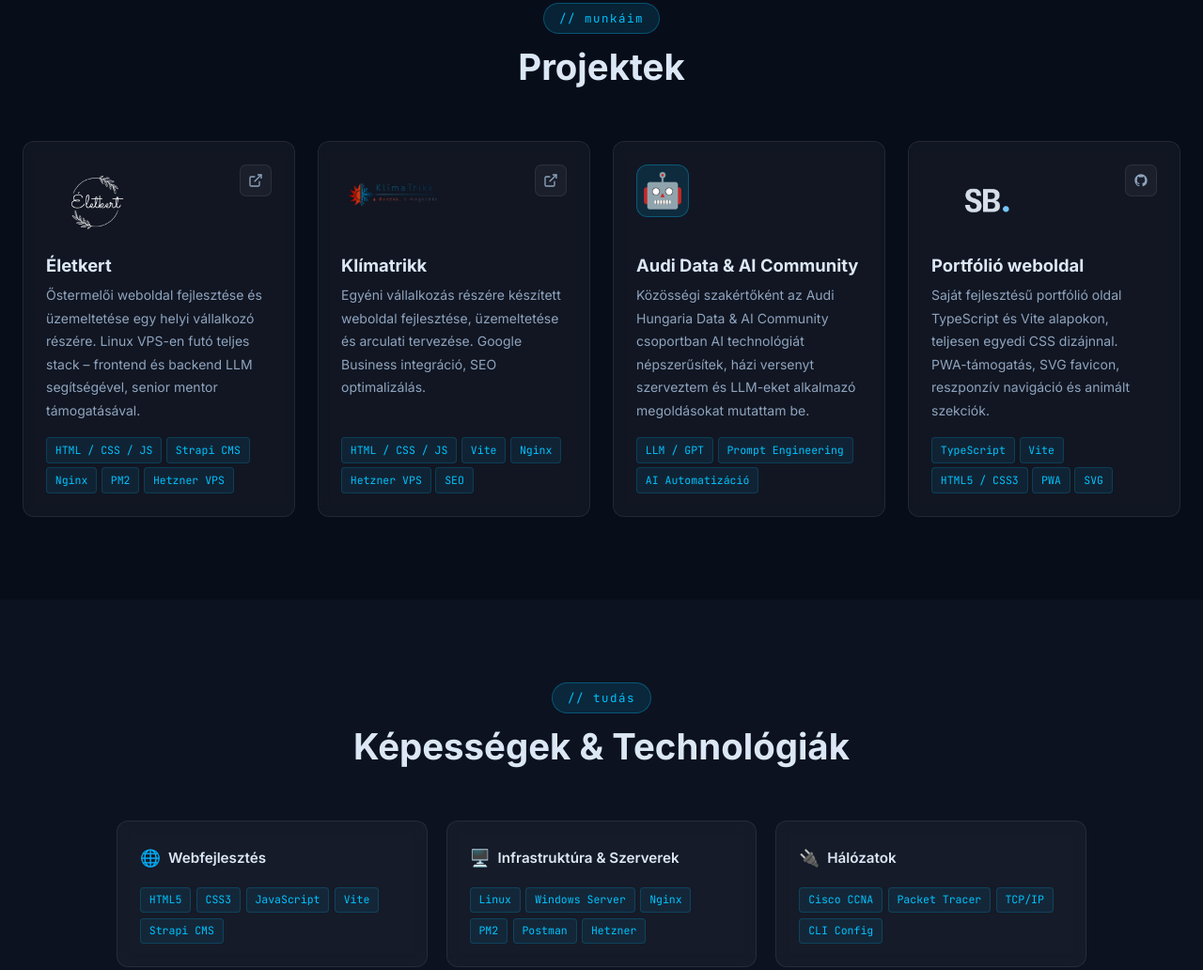
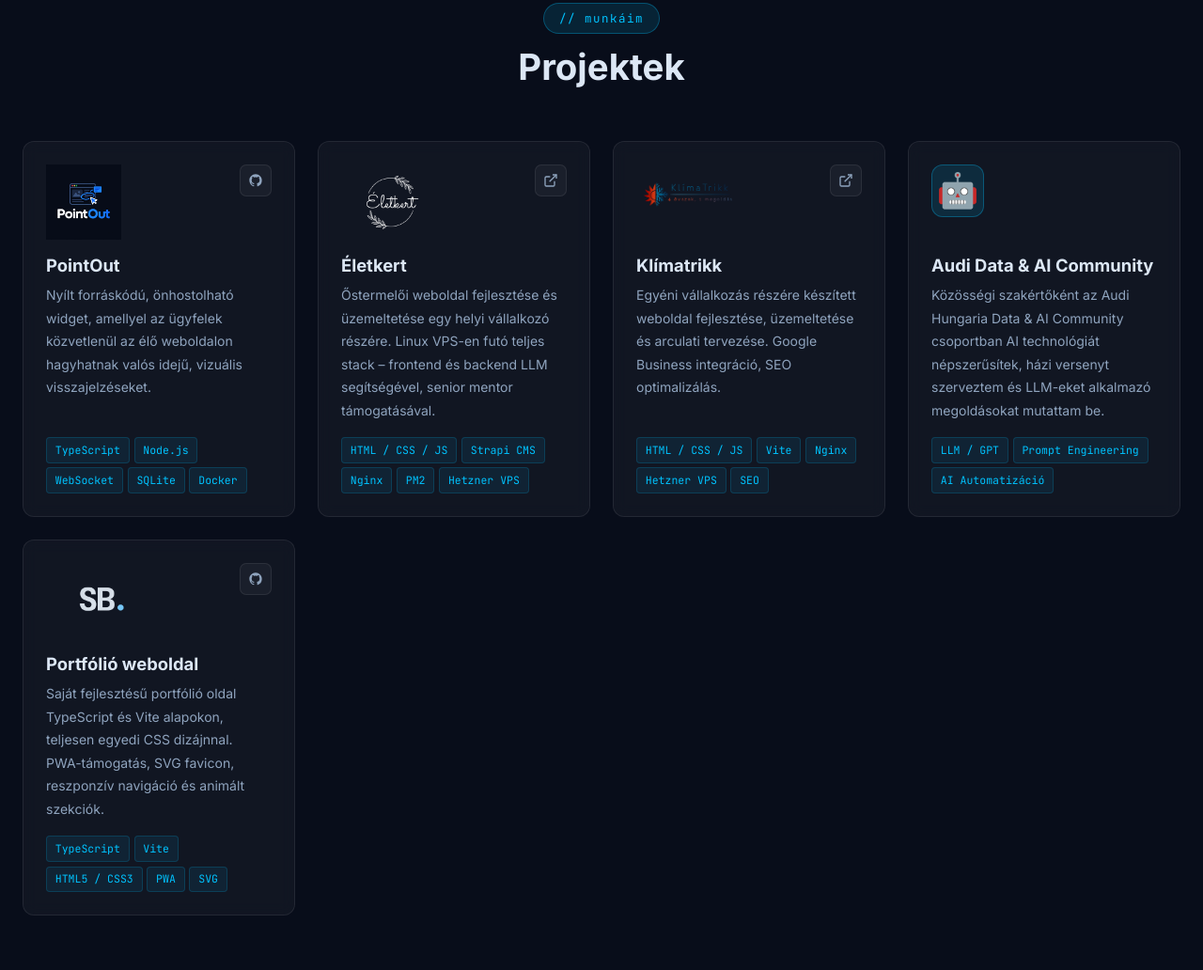
Before and after one commit to KeithNav/keithnav.github.io, a website built with Vite: page react-app/index.html in a window 1280 px wide. Shown: the part 1722-2754 px from the top of the page at 94% size. Built offline with nearby package versions, Linux system fonts and the light colour scheme.

Commit message:
pointout project

```diff
--- a/react-app/index.html
+++ b/react-app/index.html
@@ -301,6 +301,28 @@
       </div>
 
       <div class="projects-grid">
+
+        <article class="project-card card animate-in">
+          <div class="proj-top">
+            <img src="src/pointout-logo.webp" alt="PointOut logó" class="proj-logo" />
+            <div class="proj-links">
+              <a href="https://github.com/KeithNav/PointOut" target="_blank" rel="noopener" class="proj-link" aria-label="PointOut GitHub repository">
+                <svg xmlns="http://www.w3.org/2000/svg" width="16" height="16" fill="currentColor" viewBox="0 0 24 24"><path d="M12 2C6.477 2 2 6.484 2 12.017c0 4.425 2.865 8.18 6.839 9.504.5.092.682-.217.682-.483 0-.237-.008-.868-.013-1.703-2.782.605-3.369-1.343-3.369-1.343-.454-1.158-1.11-1.466-1.11-1.466-.908-.62.069-.608.069-.608 1.003.07 1.531 1.032 1.531 1.032.892 1.53 2.341 1.088 2.91.832.092-.647.35-1.088.636-1.338-2.22-.253-4.555-1.113-4.555-4.951 0-1.093.39-1.988 1.029-2.688-.103-.253-.446-1.272.098-2.65 0 0 .84-.27 2.75 1.026A9.564 9.564 0 0 1 12 6.844a9.59 9.59 0 0 1 2.504.337c1.909-1.296 2.747-1.027 2.747-1.027.546 1.379.202 2.398.1 2.651.64.7 1.028 1.595 1.028 2.688 0 3.848-2.339 4.695-4.566 4.943.359.309.678.92.678 1.855 0 1.338-.012 2.419-.012 2.747 0 .268.18.58.688.482A10.02 10.02 0 0 0 22 12.017C22 6.484 17.522 2 12 2z"/></svg>
+              </a>
+            </div>
+          </div>
+          <h3 class="proj-title">PointOut</h3>
+          <p class="proj-desc" data-i18n="proj.pointout.desc">
+            Nyílt forráskódú, önhostolható widget, amellyel az ügyfelek közvetlenül az élő weboldalon hagyhatnak valós idejű, vizuális visszajelzéseket.
+          </p>
+          <div class="proj-tech">
+            <span class="tag">TypeScript</span>
+            <span class="tag">Node.js</span>
+            <span class="tag">WebSocket</span>
+            <span class="tag">SQLite</span>
+            <span class="tag">Docker</span>
+          </div>
+        </article>
 
         <article class="project-card card animate-in">
           <div class="proj-top">
--- a/react-app/scripts/optimize-images.mjs
+++ b/react-app/scripts/optimize-images.mjs
@@ -8,6 +8,7 @@
   'image.jpg',
   'klimatrikk5.png',
   'pfavicon.png',
+  'pointout-logo.png',
   'logojo_decreased.png',
   'operating-systems-basics.png',
   'it-essentials.png',
--- a/react-app/src/main.ts
+++ b/react-app/src/main.ts
@@ -157,6 +157,7 @@
     'proj.klima.desc': 'Egyéni vállalkozás részére készített weboldal fejlesztése, üzemeltetése és arculati tervezése. Google Business integráció, SEO optimalizálás.',
     'proj.audi.desc': 'Közösségi szakértőként az Audi Hungaria Data & AI Community csoportban AI technológiát népszerűsítek, házi versenyt szerveztem és LLM-eket alkalmazó megoldásokat mutattam be.',
     'proj.portfolio.desc': 'Saját fejlesztésű portfólió oldal TypeScript és Vite alapokon, teljesen egyedi CSS dizájnnal. PWA-támogatás, SVG favicon, reszponzív navigáció és animált szekciók.',
+    'proj.pointout.desc': 'Nyílt forráskódú, önhostolható widget, amellyel az ügyfelek közvetlenül az élő weboldalon hagyhatnak valós idejű, vizuális visszajelzéseket.',
     'skills.tag': '// tudás', 'skills.title': 'Képességek & Technológiák',
     'skills.web': '<span class="sk-icon">🌐</span>Webfejlesztés',
     'skills.infra': '<span class="sk-icon">🖥️</span>Infrastruktúra &amp; Szerverek',
@@ -245,6 +246,7 @@
     'proj.klima.desc': 'Website development, operation, and brand design for a sole proprietor. Google Business integration, SEO optimization.',
     'proj.audi.desc': 'As a community expert in the Audi Hungaria Data & AI Community group, I promote AI technology, organized an in-house competition, and demonstrated LLM-based solutions.',
     'proj.portfolio.desc': 'Self-developed portfolio website built on TypeScript and Vite with fully custom CSS design. PWA support, SVG favicon, responsive navigation, and animated sections.',
+    'proj.pointout.desc': 'An open-source, self-hostable widget that lets clients leave real-time visual feedback directly on a live website.',
     'skills.tag': '// knowledge', 'skills.title': 'Skills & Technologies',
     'skills.web': '<span class="sk-icon">🌐</span>Web Development',
     'skills.infra': '<span class="sk-icon">🖥️</span>Infrastructure &amp; Servers',
--- a/react-app/src/style.css
+++ b/react-app/src/style.css
@@ -664,13 +664,16 @@
 
 .projects-grid {
   display: grid;
-  grid-template-columns: repeat(4, 1fr);
+  grid-template-columns: repeat(auto-fit, minmax(min(100%, 248px), 1fr));
   gap: 1.5rem;
+  align-items: stretch;
 }
 
 .project-card {
   display: flex;
   flex-direction: column;
+  min-width: 0;
+  height: 100%;
 }
 
 .proj-top {
@@ -1123,7 +1126,6 @@
   .about-grid { grid-template-columns: 1fr; }
   .about-avatar { display: flex; align-items: center; gap: 1.5rem; flex-direction: row; }
   .avatar-wrap { width: 120px; height: 120px; margin: 0; }
-  .projects-grid { grid-template-columns: repeat(2, 1fr); }
   .contact-cards  { grid-template-columns: repeat(2, 1fr); }
 }
 
@@ -1180,7 +1182,6 @@
   .hero-stats { flex-direction: column; border: none; background: transparent; }
   .stat-divider { width: 40px; height: 1px; }
   .about-avatar { flex-direction: column; text-align: center; }
-  .projects-grid { grid-template-columns: 1fr; }
   .contact-cards  { grid-template-columns: 1fr; }
   .footer { padding-bottom: 5rem; }
   #scroll-top { right: 1rem; bottom: 1rem; }
```
Also changed, not shown: react-app/src/pointout-logo.png (added), react-app/src/pointout-logo.webp (added).
